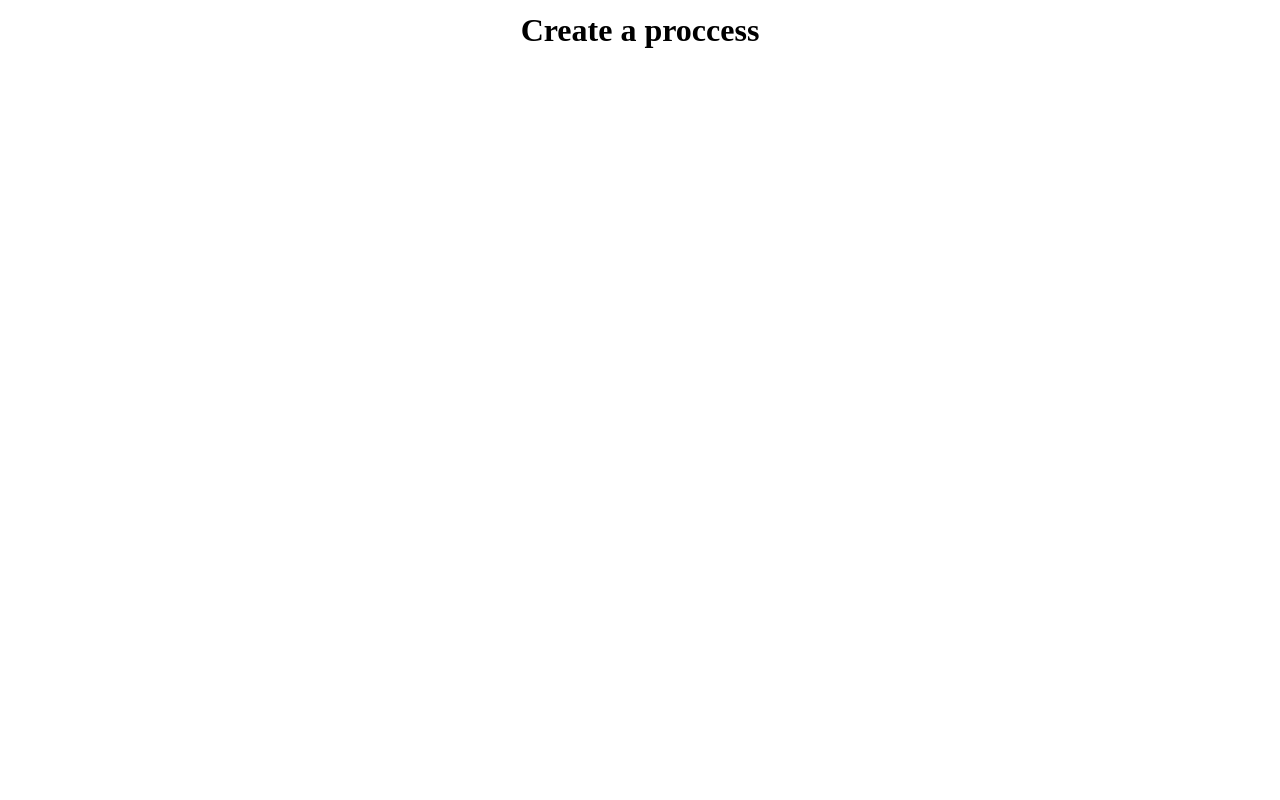
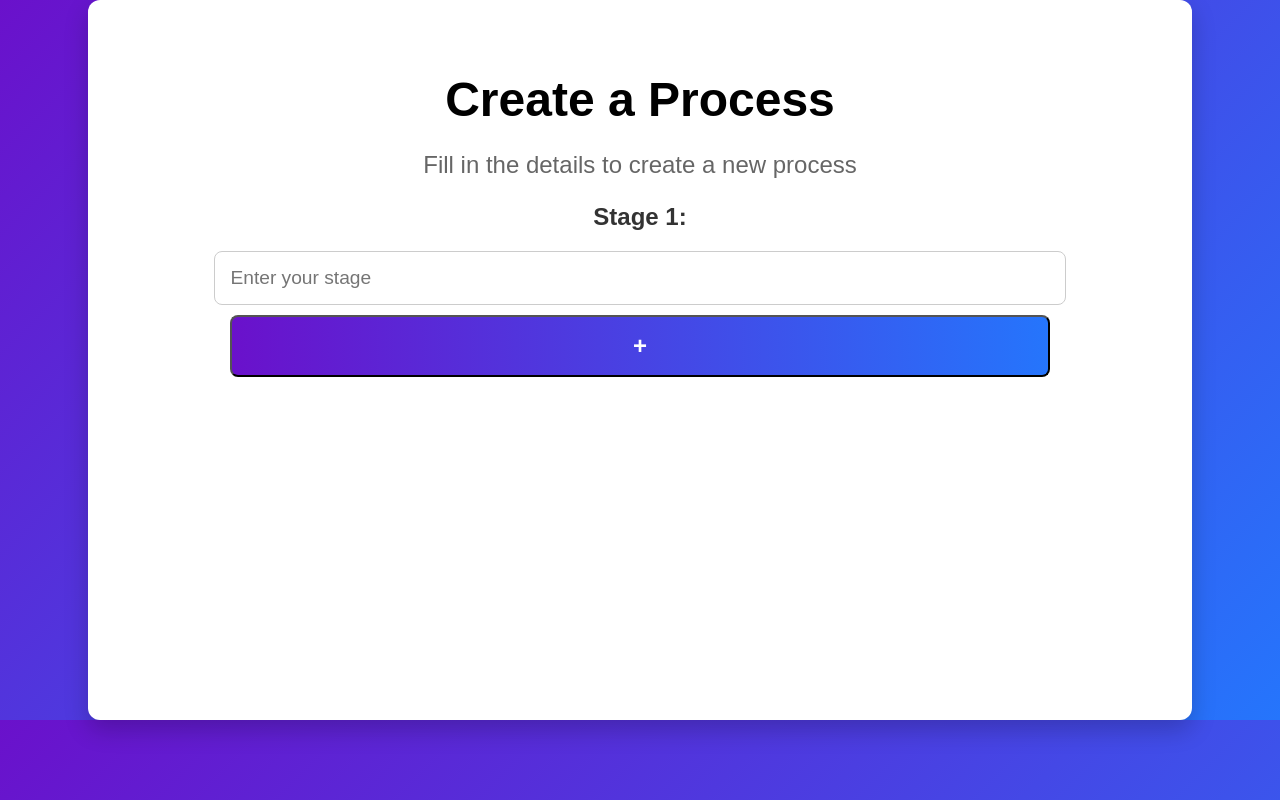
Before and after one commit to idan-nave/OnBoardly, a plain HTML site: page frontend/views/proccess.html in a window 1280 px wide. Drawn offline with Linux system fonts and the light colour scheme; files whose address does not match are found by name.

Commit message:
created proccess stage

```diff
--- a/frontend/assets/css/proccess.css
+++ b/frontend/assets/css/proccess.css
@@ -1,26 +1,93 @@
-
-body{
+/* General Styles */
+body {
+    margin: 0;
+    padding: 0;
+    font-family: 'Arial', sans-serif;
+    background: linear-gradient(135deg, #6A11CB, #2575FC);
     display: flex;
     justify-content: center;
     align-items: center;
-    margin: auto;
-}
+    color: #333;
+    text-align: center; /* Center text content globally */
+  }
 
-#container{
+  /* Main Container */
+  .container {
+    background-color: #fff;
+    border-radius: 12px;
+    box-shadow: 0 10px 25px rgba(0, 0, 0, 0.2);
+    width: 80%;
+    min-height: 80vh; /* Take 80% of the vertical height */
+    max-width: 1400px; /* Ensure it doesn't get too wide */
+    padding: 40px; /* Increase padding for better spacing */
+    text-align: center; /* Center text inside the container */
     display: flex;
-    justify-content: center;
+    flex-direction: column; /* Arrange content vertically */
+    justify-content: space-unset; /* Space out content evenly */
+  }
+
+  /* Header Section */
+  header h1 {
+    font-size: 3rem; /* Larger font size */
+    color: #000;
+    margin-bottom: 20px;
+  }
+
+  header p {
+    font-size: 1.5rem; /* Larger font size for subtitle */
+    color: #666;
+  }
+
+
+  #stages {
+    display: flex;
     flex-direction: column;
     align-items: center;
-}
+    gap: 10px;
+  }
 
-#title{
-    display: flex;
-    justify-content: center;
-    align-items: center;
-    text-align: center;
-}
 
-#proccess{
-    text-align: center;
-    margin-top: 5%;
-}
+  #stages label {
+      font-size: 1.5rem;
+      color: #333;
+      margin-bottom: 10px;
+      font-weight: bold;
+      text-align: center;
+      width: 80%;
+    }
+
+
+  #stages input {
+    padding: 15px;
+    border: 1px solid #ccc;
+    border-radius: 8px;
+    font-size: 1.2rem;
+    width: 80%; /* Make input fill the container */
+  }
+
+  #button {
+    background: linear-gradient(to right, #6A11CB, #2575FC);
+    color: #fff;
+    font-weight: bold;
+    padding: 15px 30px;
+    font-size: 1.5rem;
+    border-radius: 8px;
+    cursor: pointer;
+    width: 80%; /* Make the button width similar to the input */
+  }
+
+  #button:hover {
+    background: linear-gradient(to right, #2575FC, #6A11CB);
+  }
+
+  /* Result Section */
+  #result {
+    width: 100%;
+  }
+
+  /* Footer (Optional, if you want one) */
+  footer {
+    margin-top: 20px;
+    font-size: 1.2rem;
+    color: #aaa;
+  }
--- /dev/null
+++ b/frontend/assets/js/proccess.js
@@ -0,0 +1,25 @@
+const add = document.getElementById('button');
+add.addEventListener('click', () => {
+    // קבלת אלמנט הסטייג'ים
+    const stagesContainer = document.getElementById('stages');
+
+    // קבלת מספר הסטייג'ים הקיימים
+    const currentStages = stagesContainer.querySelectorAll('input').length;
+
+    // יצירת stage חדש
+    const newStageNumber = currentStages + 1;
+
+    // יצירת ה-label וה-input החדש
+    const newLabel = document.createElement('label');
+    newLabel.setAttribute('for', `stage-${newStageNumber}`);
+    newLabel.innerText = `Stage ${newStageNumber}:`;
+
+    const newInput = document.createElement('input');
+    newInput.setAttribute('type', 'text');
+    newInput.setAttribute('id', `stage-${newStageNumber}`);
+    newInput.setAttribute('placeholder', `Enter your stage ${newStageNumber}`);
+
+    // הוספת ה-label וה-input החדשים למיכל הסטייג'ים
+    stagesContainer.insertBefore(newLabel, add); // ממקמים את ה-label לפני הכפתור
+    stagesContainer.insertBefore(newInput, add); // ממקמים את ה-input לפני הכפתור
+});
--- a/frontend/views/proccess.html
+++ b/frontend/views/proccess.html
@@ -3,20 +3,30 @@
 <head>
     <meta charset="UTF-8">
     <meta name="viewport" content="width=device-width, initial-scale=1.0">
-    <link rel="stylesheet" href="/Users/dnylgrmyzw/Desktop/לוחמים להייטק/akaton/OnBoardly/frontend/assets/css/proccess.css">
     <title>Document</title>
+    <link rel="stylesheet" href="/frontend/assets/css/proccess.css">
 </head>
 <body>
 
-<div id="container">
-    <div id="title">
-    <h1 id="proccess">Create a proccess</h1>
-</div>
-<div id="stages">
+    <div class="container">
 
-</div>
-</div>
+        <header id="title">
+            <h1>Create a Process</h1>
+            <p>Fill in the details to create a new process</p>
+        </header>
 
+        <div id="stages">
+            <label for="stage-one">Stage 1:</label>
+            <input type="text" id="stage-one" placeholder="Enter your stage">
+            <button type="button" id="button">+</button>
+        </div>
+
+
+        <div id="result"></div>
+
+    </div>
+
+    <script src="/frontend/assets/js/proccess.js"></script>  <!-- אל תשכח לכלול את קובץ ה-JS -->
 
 </body>
 </html>
```
